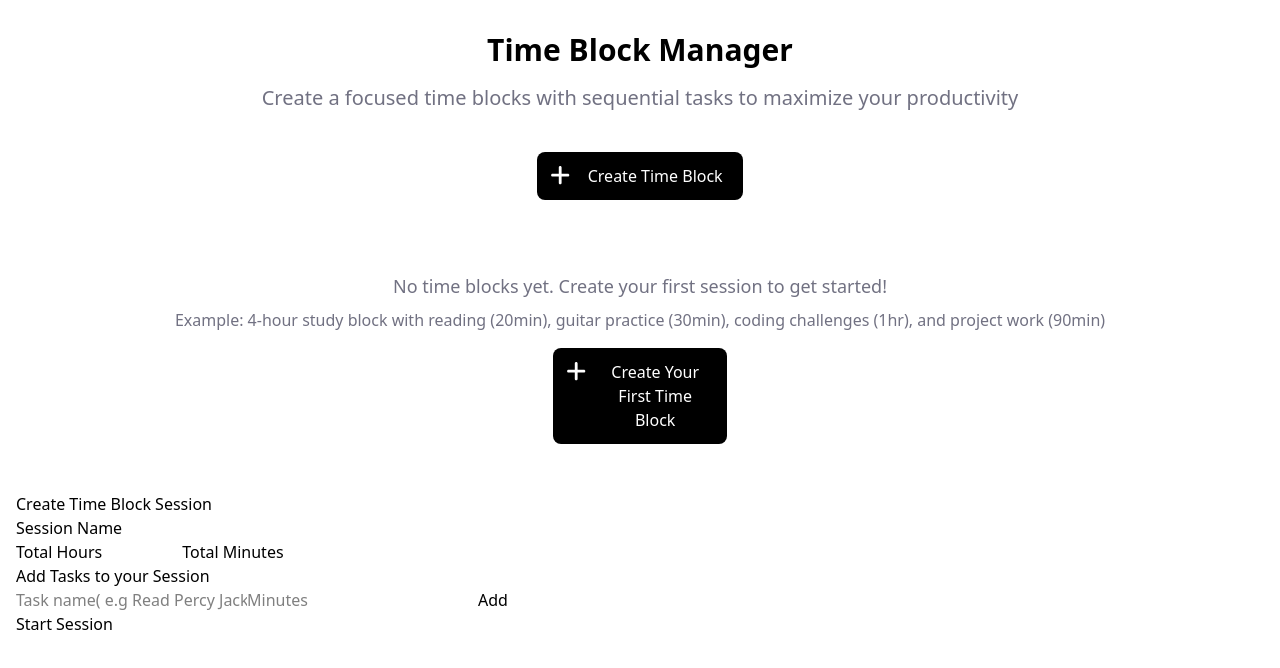
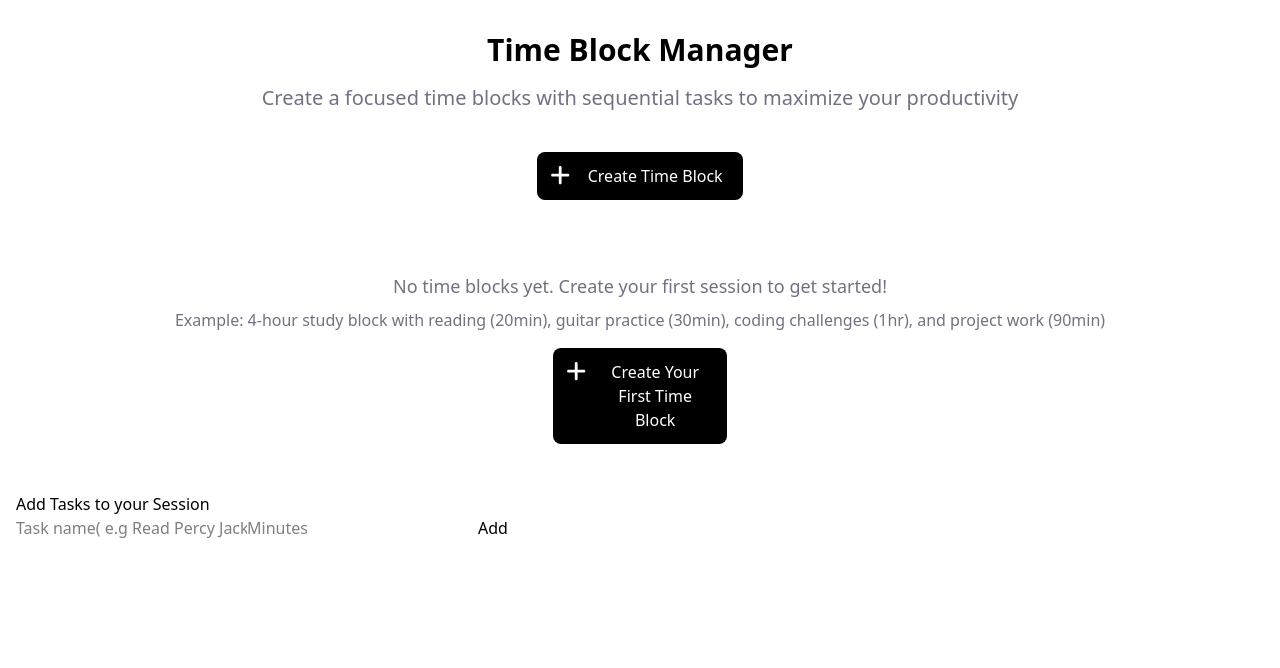
Before and after one commit to didymus707/devatine, a React (Vite) app: page / in a window 1280 px wide. Shown: the top 668 px of the page. Built offline with nearby package versions, Linux system fonts and the light colour scheme.

Commit message:
removed commented lines and refactored form to handling just task

```diff
--- a/src/components/taskform.tsx
+++ b/src/components/taskform.tsx
@@ -1,33 +1,24 @@
 import { useState } from "react";
 import type { Task } from "./types";
 
-const TaskForm = () => {
+interface TaskFormProps {
+  blockId: string;
+}
+
+const TaskForm: React.FC<TaskFormProps> = ({ blockId }) => {
   const [tasks, setTasks] = useState<Task[]>([]);
   const [taskValue, setTaskValue] = useState("");
   const [taskDuration, setTaskDuration] = useState<number | undefined>(
     undefined
   );
-  const [sessionValue, setSessionValue] = useState("");
-
-  // const handleSubmit = (e: React.FormEvent) => {
-  //   e.preventDefault();
-  //   onAddTask({
-  //     id: uuidv4(),
-  //     name: sessionValue,
-  //   });
-  // };
 
   const addTasks = (e: React.FormEvent) => {
     e.preventDefault();
-    if (
-      taskValue.trim() === "" ||
-      taskDuration === undefined ||
-      taskDuration <= 0
-    )
-      return;
+    if (!taskValue.trim() || !taskDuration || taskDuration <= 0) return;
 
     const newTask: Task = {
       id: crypto.randomUUID(),
+      blockId: blockId,
       name: taskValue,
       duration: taskDuration,
       completed: false,
@@ -38,44 +29,9 @@ const TaskForm = () => {
 
   return (
     <>
-      <div className="time-block-card">
-        <div className="time-block-header">
-          <h3>Create Time Block Session</h3>
-        </div>
-
-        <div className="form-container">
+      <div className="task-card">
+        <div className="task-form-container">
           <form className="task-form">
-            <div className="form-head">
-              <label htmlFor="session-name">Session Name</label>
-              <input
-                type="text"
-                id="session-name"
-                value={sessionValue}
-                onChange={(e) => setSessionValue(e.target.value)}
-              />
-            </div>
-
-            <div className="duration-wrapper flex space-between">
-              <div className="hours">
-                <label htmlFor="total-session-duration">Total Hours</label>
-                <input
-                  type="number"
-                  id="total-session-duration"
-                  min="0"
-                  max="23"
-                />
-              </div>
-              <div className="minutes">
-                <label htmlFor="total-session-minutes">Total Minutes</label>
-                <input
-                  type="number"
-                  id="total-session-minutes"
-                  min="0"
-                  max="59"
-                />
-              </div>
-            </div>
-
             <div className="session-tasks-wrapper">
               <p className="session-tasks">Add Tasks to your Session</p>
               <div className="flex">
@@ -113,10 +69,6 @@ const TaskForm = () => {
             </div>
           ))}
         </div>
-
-        <div className="start-session">
-          <button className="start-session-btn">Start Session</button>
-        </div>
       </div>
     </>
   );
```
